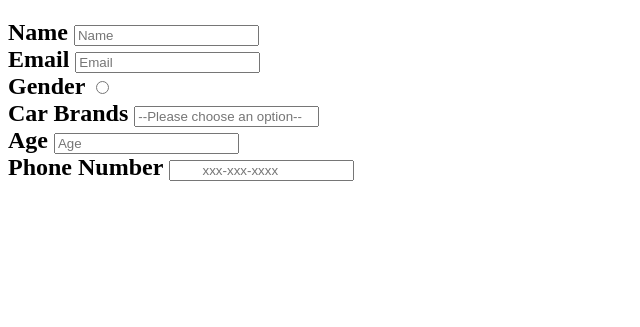
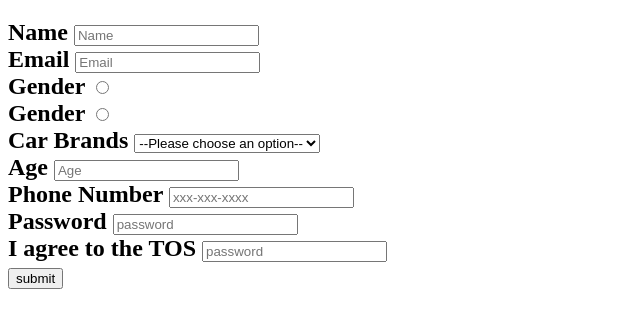
Before and after one commit to acciojob/signup-form-car-sakepaul77, a website: page main.html in a window 1280 px wide. Shown: the part 61-388 px from the top of the page, without its empty margins (0-640 px from the left). Drawn offline with Linux system fonts and the light colour scheme.

Commit message:
created a submission

```diff
--- a/main.html
+++ b/main.html
@@ -11,27 +11,47 @@
 	<h1>Signup For Car<h2>
 		<form action=/submit-feedback method="post">
 			<lable for="Name">Name</lable>
-			<input type="Text" id="name" placeholder="Name" required>
+			<input type="Text" required id="name" placeholder="Name" >
 			<br>
 
 			<lable for="email">Email</lable>
-			<input type="Email" id="email" placeholder="Email" required>
+			<input type="Email" required id="email" placeholder="Email">
 			<br>
 
-			<lable for ="Gender">Gender</lable>
-			<input type = "Radio" id="gender_m, gender_f" required>
+			<lable for ="gender_m">Gender
+			<input type = "Radio" name="gender" required id="gender_m" >
+			</lable>
+<br>
+				<lable for =" gender_f">Gender
+			<input type = "Radio" name="gender" required id="gender_f" >
+			</lable>
 			<br>
+
 			<lable for="Car Brands">Car Brands</lable>
-			<input type="Select" id="cars" placeholder="--Please choose an option--" required></input>
+		<select id="cars" name="cars" required>
+			<option valur="" disabled selected>--Please choose an option--</option>
+			<option value ="BMW">BMW</option>
+			<option value="Honda">Honda</option>
+			<option value="Tata">Tata</option>
+		</select>
 			<br>
 
 			<lable for="Age">Age</lable>
-			<input type="Number" id="age" placeholder="Age" required>
+			<input type="Number" required id="age" placeholder="Age" >
 			<br>
 
 			<lable for="phone number">Phone Number</lable>
-			<input type="Tel" id="tel" placeholder="	xxx-xxx-xxxx">
+			<input type="Tel" id="tel" placeholder="xxx-xxx-xxxx">
 			<br>
+
+			<lable for="password">Password</lable>
+			<input type="password" required id="password" placeholder="password">
+			<br>
+
+			<lable for="I agree to the TOS">I agree to the TOS</lable>
+			<input type="I agree to the TOS" id="tos" placeholder="password">
+			<br>
+			<button>submit</button>
 
 
 
```
